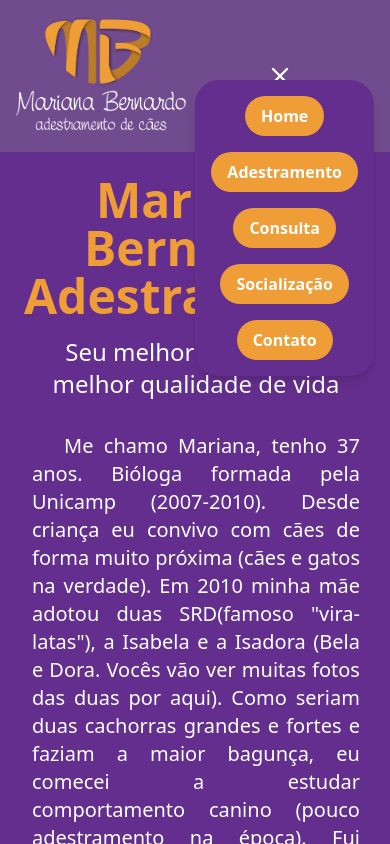
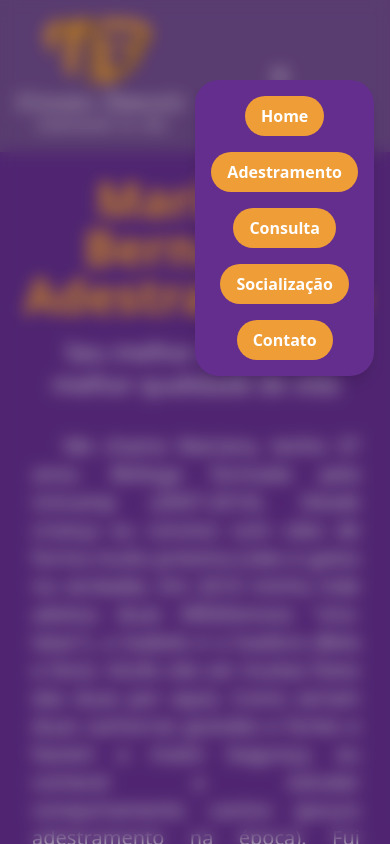
Before and after one commit to nanabernardo/MarianaAdestramentoReact, a React (Vite) app in the folder MarianaAdestramentoReact/: page / in a window 390 px wide. Both pictures are taken after a click on the button 280 px from the left and 76 px from the top of the page. Shown: the top 844 px of the page. Built offline with nearby package versions, Linux system fonts and the light colour scheme.

Commit message:
feat: add outside click to close mobile menu

```diff
--- a/MarianaAdestramentoReact/src/components/Navbar.jsx
+++ b/MarianaAdestramentoReact/src/components/Navbar.jsx
@@ -49,6 +49,13 @@ function Navbar() {
 
       {/* Menu mobile (abre ao clicar) */}
       {isOpen && (
+        <>
+          {/*  Overlay  */}
+          <div
+            className="fixed inset-0 bg-black/20 backdrop-blur-sm z-40"
+            onClick={() => setIsOpen(false)}
+          ></div>
+          {/*  Menu mobile */}
           <div className="absolute top-20 right-4 md:hidden flex flex-col items-center gap-4 bg-primary p-4 rounded-3xl shadow-lg z-50">
             <Button to="/">Home</Button>
             <Button to="/adestramento">Adestramento</Button>
@@ -56,6 +63,7 @@ function Navbar() {
             <Button to="/socializacao">Socialização</Button>
             <Button to="/contato">Contato</Button>
           </div>
+        </>
       )}
     </nav>
   );
```
Lines whose indentation alone changed are shown as unchanged.
